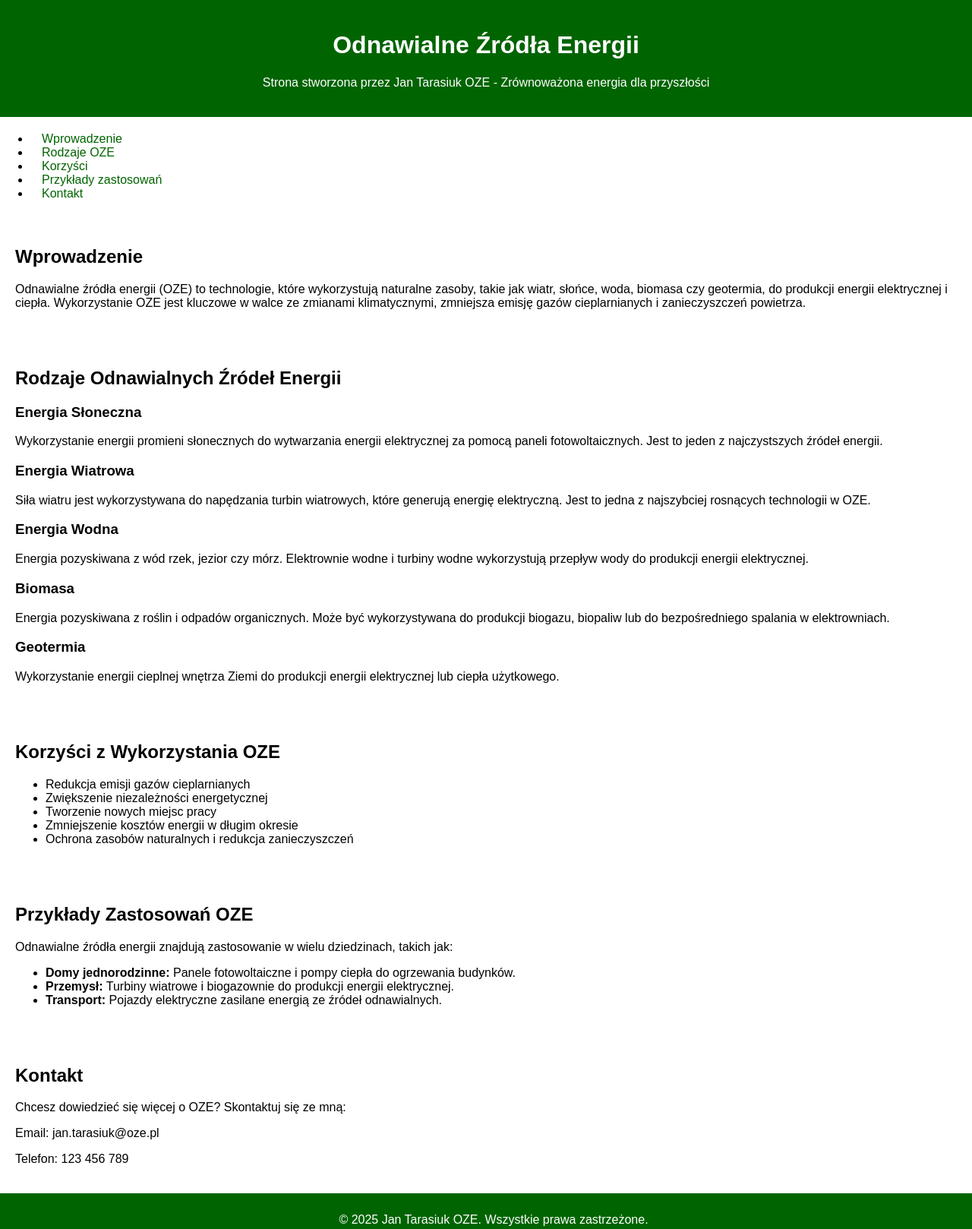
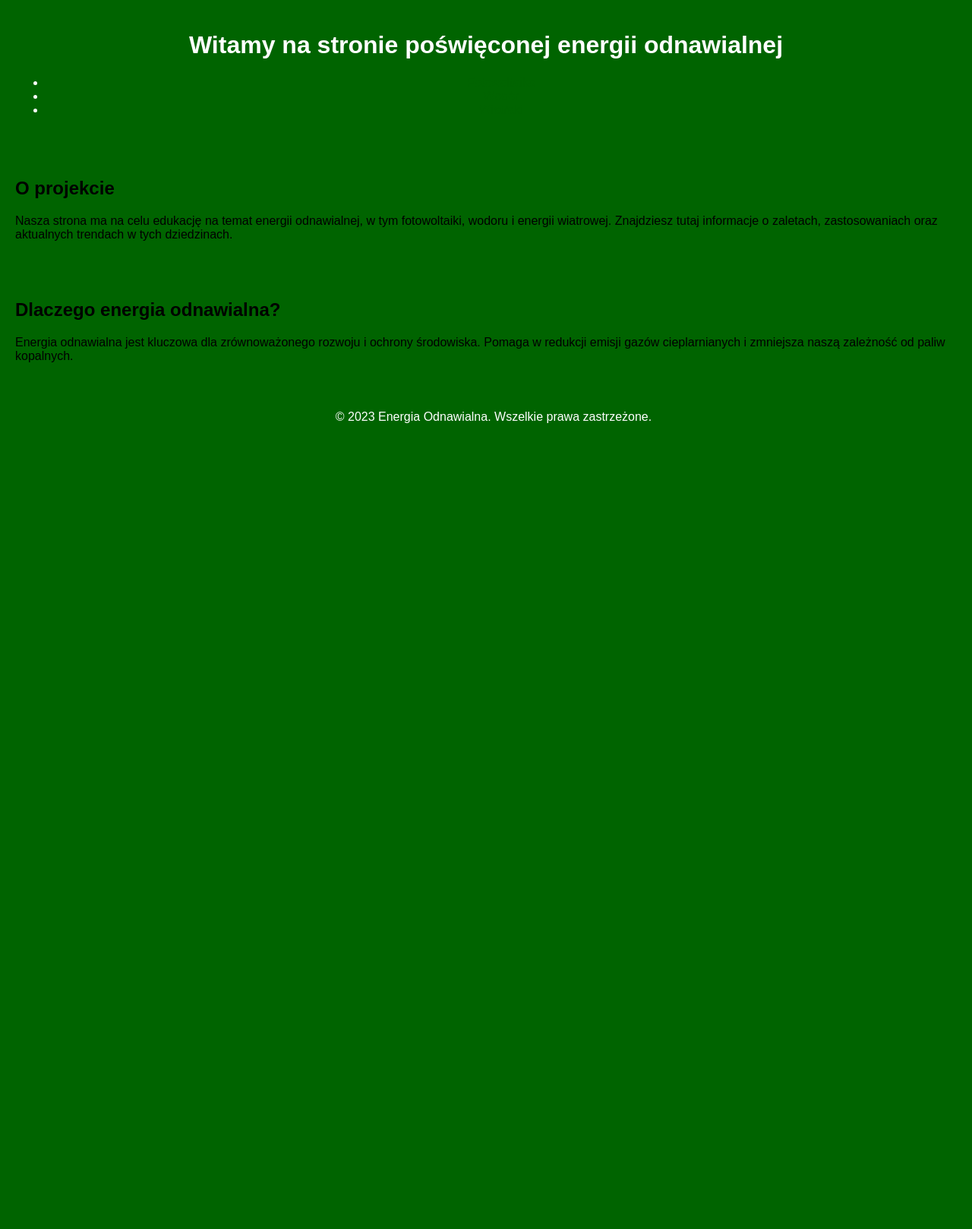
Before and after one commit to Jan20003/ozeee, a plain HTML site: page index.html in a window 1280 px wide. Shown: the whole page at 76% size. After the commit the page ends 800 px from the top, so only its background shows below. Drawn offline with Linux system fonts and the light colour scheme; files that its build step writes are made by us from their sources.

Commit message:
index.html

```diff
--- a/index.html
+++ b/index.html
@@ -1,119 +1,34 @@
 <!DOCTYPE html>
 <html lang="pl">
-
 <head>
     <meta charset="UTF-8">
     <meta name="viewport" content="width=device-width, initial-scale=1.0">
-    <meta http-equiv="X-UA-Compatible" content="ie=edge">
-    <title>Odnawialne Źródła Energii - Jan Tarasiuk OZE</title>
-    <link rel="stylesheet" href="styles.css">
+    <title>Energia Odnawialna</title>
+    <link rel="stylesheet" href="css/styles.css">
 </head>
-
-<body>
-
-    <!-- Nagłówek -->
+<body class="index">
     <header>
-        <div class="container">
-            <h1>Odnawialne Źródła Energii</h1>
-            <p>Strona stworzona przez Jan Tarasiuk OZE - Zrównoważona energia dla przyszłości</p>
-        </div>
+        <h1>Witamy na stronie poświęconej energii odnawialnej</h1>
+        <nav>
+            <ul>
+                <li><a href="fotowoltaika.html">Fotowoltaika</a></li>
+                <li><a href="wodor.html">Wodór</a></li>
+                <li><a href="wiatraki.html">Wiatraki</a></li>
+            </ul>
+        </nav>
     </header>
-
-    <!-- Nawigacja -->
-    <nav>
-        <div class="container">
-            <ul>
-                <li><a href="#wprowadzenie">Wprowadzenie</a></li>
-                <li><a href="#rodzaje-oze">Rodzaje OZE</a></li>
-                <li><a href="#korzysci">Korzyści</a></li>
-                <li><a href="#przyklady">Przykłady zastosowań</a></li>
-                <li><a href="#kontakt">Kontakt</a></li>
-            </ul>
-        </div>
-    </nav>
-
-    <!-- Sekcja Wprowadzenie -->
-    <section id="wprowadzenie">
-        <div class="container">
-            <h2>Wprowadzenie</h2>
-            <p>Odnawialne źródła energii (OZE) to technologie, które wykorzystują naturalne zasoby, takie jak wiatr, słońce, woda, biomasa czy geotermia, do produkcji energii elektrycznej i ciepła. Wykorzystanie OZE jest kluczowe w walce ze zmianami klimatycznymi, zmniejsza emisję gazów cieplarnianych i zanieczyszczeń powietrza.</p>
-        </div>
-    </section>
-
-    <!-- Sekcja Rodzaje OZE -->
-    <section id="rodzaje-oze">
-        <div class="container">
-            <h2>Rodzaje Odnawialnych Źródeł Energii</h2>
-            <div class="oze-types">
-                <div class="oze-type">
-                    <h3>Energia Słoneczna</h3>
-                    <p>Wykorzystanie energii promieni słonecznych do wytwarzania energii elektrycznej za pomocą paneli fotowoltaicznych. Jest to jeden z najczystszych źródeł energii.</p>
-                </div>
-                <div class="oze-type">
-                    <h3>Energia Wiatrowa</h3>
-                    <p>Siła wiatru jest wykorzystywana do napędzania turbin wiatrowych, które generują energię elektryczną. Jest to jedna z najszybciej rosnących technologii w OZE.</p>
-                </div>
-                <div class="oze-type">
-                    <h3>Energia Wodna</h3>
-                    <p>Energia pozyskiwana z wód rzek, jezior czy mórz. Elektrownie wodne i turbiny wodne wykorzystują przepływ wody do produkcji energii elektrycznej.</p>
-                </div>
-                <div class="oze-type">
-                    <h3>Biomasa</h3>
-                    <p>Energia pozyskiwana z roślin i odpadów organicznych. Może być wykorzystywana do produkcji biogazu, biopaliw lub do bezpośredniego spalania w elektrowniach.</p>
-                </div>
-                <div class="oze-type">
-                    <h3>Geotermia</h3>
-                    <p>Wykorzystanie energii cieplnej wnętrza Ziemi do produkcji energii elektrycznej lub ciepła użytkowego.</p>
-                </div>
-            </div>
-        </div>
-    </section>
-
-    <!-- Sekcja Korzyści -->
-    <section id="korzysci">
-        <div class="container">
-            <h2>Korzyści z Wykorzystania OZE</h2>
-            <ul>
-                <li>Redukcja emisji gazów cieplarnianych</li>
-                <li>Zwiększenie niezależności energetycznej</li>
-                <li>Tworzenie nowych miejsc pracy</li>
-                <li>Zmniejszenie kosztów energii w długim okresie</li>
-                <li>Ochrona zasobów naturalnych i redukcja zanieczyszczeń</li>
-            </ul>
-        </div>
-    </section>
-
-    <!-- Sekcja Przykłady zastosowań -->
-    <section id="przyklady">
-        <div class="container">
-            <h2>Przykłady Zastosowań OZE</h2>
-            <p>Odnawialne źródła energii znajdują zastosowanie w wielu dziedzinach, takich jak:</p>
-            <ul>
-                <li><strong>Domy jednorodzinne:</strong> Panele fotowoltaiczne i pompy ciepła do ogrzewania budynków.</li>
-                <li><strong>Przemysł:</strong> Turbiny wiatrowe i biogazownie do produkcji energii elektrycznej.</li>
-                <li><strong>Transport:</strong> Pojazdy elektryczne zasilane energią ze źródeł odnawialnych.</li>
-            </ul>
-        </div>
-    </section>
-
-    <!-- Sekcja Kontakt -->
-    <section id="kontakt">
-        <div class="container">
-            <h2>Kontakt</h2>
-            <p>Chcesz dowiedzieć się więcej o OZE? Skontaktuj się ze mną:</p>
-            <p>Email: jan.tarasiuk@oze.pl</p>
-            <p>Telefon: 123 456 789</p>
-        </div>
-    </section>
-
-    <!-- Stopka -->
+    <main>
+        <section>
+            <h2>O projekcie</h2>
+            <p>Nasza strona ma na celu edukację na temat energii odnawialnej, w tym fotowoltaiki, wodoru i energii wiatrowej. Znajdziesz tutaj informacje o zaletach, zastosowaniach oraz aktualnych trendach w tych dziedzinach.</p>
+        </section>
+        <section>
+            <h2>Dlaczego energia odnawialna?</h2>
+            <p>Energia odnawialna jest kluczowa dla zrównoważonego rozwoju i ochrony środowiska. Pomaga w redukcji emisji gazów cieplarnianych i zmniejsza naszą zależność od paliw kopalnych.</p>
+        </section>
+    </main>
     <footer>
-        <div class="container">
-            <p>&copy; 2025 Jan Tarasiuk OZE. Wszystkie prawa zastrzeżone.</p>
-        </div>
+        <p>&copy; 2023 Energia Odnawialna. Wszelkie prawa zastrzeżone.</p>
     </footer>
-
-    <script src="script.js"></script>
 </body>
-
 </html>
--- a/styles.css
+++ b/styles.css
@@ -41,20 +41,32 @@ footer {
 
 body.index {
     background-color: darkgreen;
+<<<<<<< HEAD
     color: white;
+=======
+>>>>>>> eee129d (index.html)
 }
 
 body.fotowoltaika {
     background-color: lightblue;
+<<<<<<< HEAD
     color: darkblue;
+=======
+>>>>>>> eee129d (index.html)
 }
 
 body.wodor {
     background-color: lightyellow;
+<<<<<<< HEAD
     color: darkorange;
+=======
+>>>>>>> eee129d (index.html)
 }
 
 body.wiatraki {
     background-color: lightgray;
+<<<<<<< HEAD
     color: darkgreen;
+=======
+>>>>>>> eee129d (index.html)
 }
--- a/web-project/css/styles.css
+++ /dev/null
@@ -1,56 +0,0 @@
-body {
-    font-family: Arial, sans-serif;
-    margin: 0;
-    padding: 0;
-}
-
-header {
-    background-color: darkgreen;
-    color: white;
-    padding: 20px;
-    text-align: center;
-}
-
-nav {
-    margin: 20px 0;
-}
-
-nav a {
-    color: darkgreen;
-    text-decoration: none;
-    margin: 0 15px;
-}
-
-nav a:hover {
-    text-decoration: underline;
-}
-
-section {
-    padding: 20px;
-}
-
-footer {
-    background-color: darkgreen;
-    color: white;
-    text-align: center;
-    padding: 10px;
-    position: relative;
-    bottom: 0;
-    width: 100%;
-}
-
-body.index {
-    background-color: darkgreen;
-}
-
-body.fotowoltaika {
-    background-color: lightblue;
-}
-
-body.wodor {
-    background-color: lightyellow;
-}
-
-body.wiatraki {
-    background-color: lightgray;
-}
```
Also changed, not shown: fotowoltaika.html (+19 -34 lines), web-project/fotowoltaika.html (deleted, +0 -47 lines), web-project/index.html (deleted, +0 -34 lines), scripts.js (renamed from web-project/js/scripts.js), wiatraki.html (renamed from web-project/wiatraki.html), wodor.html (renamed from web-project/wodor.html), 2 other files.
